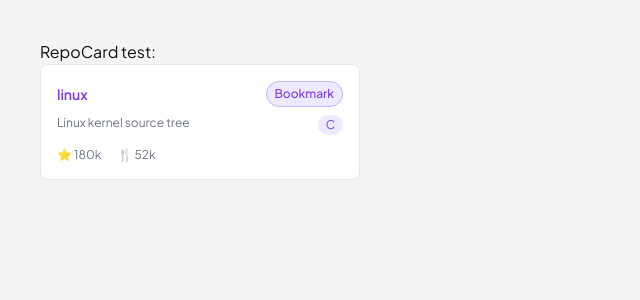
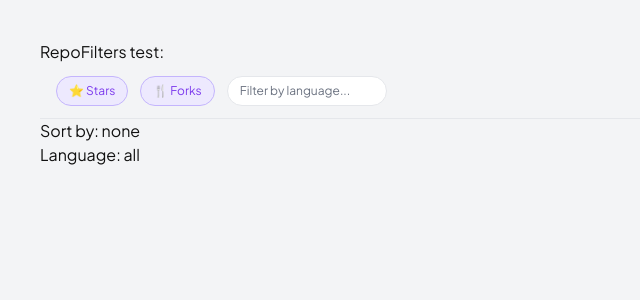
Before and after one commit to dahiya001rohit/Github-explorer, a React (Vite) app: page / in a window 1280 px wide. Shown: the top 300 px of the page, without its empty margins (0-640 px from the left). Built offline with nearby package versions, Linux system fonts and the light colour scheme.

Commit message:
feat: add RepoFilters component

```diff
--- a/src/App.jsx
+++ b/src/App.jsx
@@ -1,27 +1,18 @@
 import { useState } from 'react'
-import {RepoCard} from './features/repos/RepoCard'
-
-const dummyRepo = {
-  id: 1,
-  name: "linux",
-  html_url: "https://github.com/torvalds/linux",
-  description: "Linux kernel source tree",
-  stargazers_count: 180000,
-  forks_count: 52000,
-  language: "C"
-}
+import {RepoFilters} from './features/repos/RepoFilters'
 
 export const App = () => {
-  const [bookmarked, setBookmarked] = useState(false)
+  const [filters, setFilters] = useState({ sortBy: "", language: "all" })
 
   return (
-    <div style={{ padding: "40px", maxWidth: "400px" }}>
-      <h2>RepoCard test:</h2>
-      <RepoCard
-        repo={dummyRepo}
-        isBookmarked={bookmarked}
-        onBookmark={() => setBookmarked(!bookmarked)}
+    <div style={{ padding: "40px" }}>
+      <h2>RepoFilters test:</h2>
+      <RepoFilters
+        filters={filters}
+        setFilters={setFilters}
       />
+      <p>Sort by: {filters.sortBy || "none"}</p>
+      <p>Language: {filters.language}</p>
     </div>
   )
 }
--- /dev/null
+++ b/src/features/repos/RepoFilters.jsx
@@ -0,0 +1,49 @@
+export const RepoFilters = ({filters, setFilters }) => {
+  return (
+    <div className="flex items-center gap-3 px-4 py-3 flex-wrap border-b border-[var(--color-border)] dark:border-[var(--color-border-dark)]">
+
+      {/* sort by stars */}
+      <button
+        onClick={() => setFilters({ ...filters, sortBy: filters.sortBy === "stars" ? "" : "stars" })}
+        className={`text-xs px-3 py-1.5 rounded-full border transition-colors
+          ${filters.sortBy === "stars"
+            ? "bg-[#7C3AED] text-white border-[#7C3AED]"
+            : "bg-[#EDE9FE] text-[#7C3AED] border-[#C4B5FD] hover:bg-[#DDD6FE] dark:bg-[#2D1F5E] dark:text-[#C4B5FD] dark:border-[#4C3A8A]"
+          }`}
+      >
+        ⭐ Stars
+      </button>
+
+      {/* sort by forks */}
+      <button
+        onClick={() => setFilters({ ...filters, sortBy: filters.sortBy === "forks" ? "" : "forks" })}
+        className={`text-xs px-3 py-1.5 rounded-full border transition-colors
+          ${filters.sortBy === "forks"
+            ? "bg-[#7C3AED] text-white border-[#7C3AED]"
+            : "bg-[#EDE9FE] text-[#7C3AED] border-[#C4B5FD] hover:bg-[#DDD6FE] dark:bg-[#2D1F5E] dark:text-[#C4B5FD] dark:border-[#4C3A8A]"
+          }`}
+      >
+        🍴 Forks
+      </button>
+
+      {/* language input */}
+      <input
+        type="text"
+        value={filters.language === "all" ? "" : filters.language}
+        onChange={(e) => setFilters({ ...filters, language: e.target.value || "all" })}
+        placeholder="Filter by language..."
+        className="text-xs px-3 py-1.5 rounded-full border border-[var(--color-border)] dark:border-[var(--color-border-dark)] bg-[var(--color-surface)] dark:bg-[var(--color-surface-dark)] text-[var(--color-text)] dark:text-[var(--color-text-dark)] placeholder-[var(--color-muted)] dark:placeholder-[var(--color-muted-dark)] focus:outline-none focus:ring-2 focus:ring-[var(--color-primary)] w-40"
+      />
+
+      {/* clear filters */}
+      {(filters.sortBy || filters.language !== "all") && (
+        <button
+          onClick={() => setFilters({ sortBy: "", language: "all" })}
+          className="text-xs px-3 py-1.5 rounded-full bg-[#EDE9FE] text-[#7C3AED] border border-[#C4B5FD] hover:bg-[#DDD6FE] dark:bg-[#2D1F5E] dark:text-[#C4B5FD] dark:border-[#4C3A8A] dark:hover:bg-[#3D2B7A] transition-colors"
+        >
+          Clear
+        </button>
+      )}
+    </div>
+  )
+}
```
